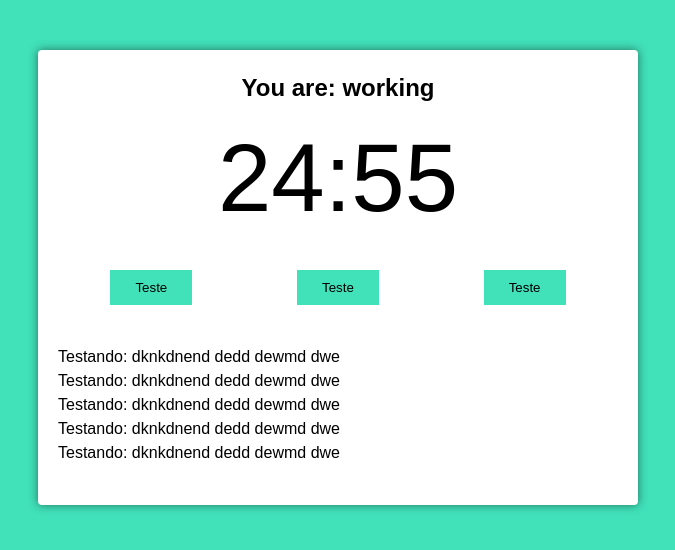
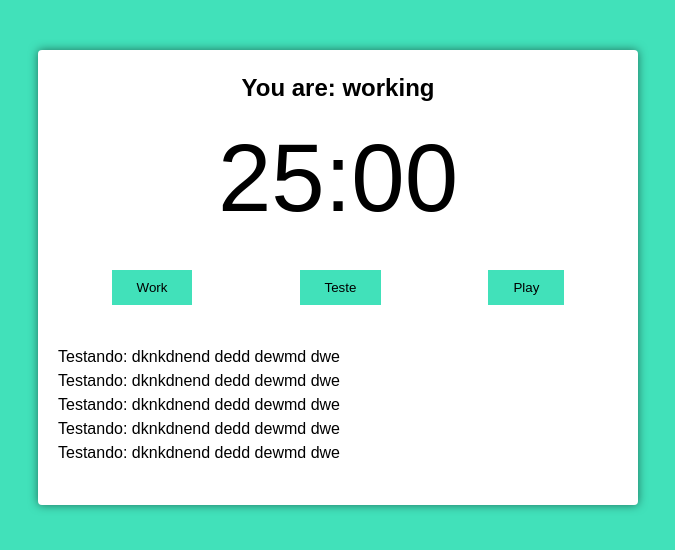
Before and after one commit to IsaiasSantanaDosSantos/Typescript-resct-PomodoroApp, a React (Create React App) app: page / in a window 1280 px wide. Shown: the top 550 px of the page, without its empty margins (302-977 px from the left). Built offline with nearby package versions, Linux system fonts and the light colour scheme.

Commit message:
fix: pomodoro button start

```diff
--- a/src/componets/pomodoro-timer.tsx
+++ b/src/componets/pomodoro-timer.tsx
@@ -1,4 +1,4 @@
-import React from "react";
+import React, { useEffect } from "react";
 import { useInterval } from "../hooks/use-interval";
 import { Button } from "./button";
 import { Timer } from "./timer";
@@ -11,10 +11,24 @@
 }
 export function PomodoroTimer(props: Props): JSX.Element {
   const [mainTime, setMainTime] = React.useState(props.pomodoroTime);
+  const [timeCounting, setTimeCounting] = React.useState(false);
+  const [working, setWorking] = React.useState(false);
 
-  useInterval(() => {
-    setMainTime(mainTime - 1);
-  }, 1000);
+  useEffect(() => {
+    if (working) document.body.classList.add("working");
+  }, [working]);
+
+  useInterval(
+    () => {
+      setMainTime(mainTime - 1);
+    },
+    timeCounting ? 1000 : null
+  );
+
+  const configureWork = () => {
+    setTimeCounting(true);
+    setWorking(true);
+  };
 
   return (
     <div className="pomodoro">
@@ -22,9 +36,12 @@
       <Timer mainTimer={mainTime} />
 
       <div className="controls">
+        <Button text="Work" onClick={() => configureWork()} />
         <Button text="Teste" onClick={() => console.log("Clicou!")} />
-        <Button text="Teste" onClick={() => console.log("Clicou!")} />
-        <Button text="Teste" onClick={() => console.log("Clicou!")} />
+        <Button
+          text={timeCounting ? "Pause" : "Play"}
+          onClick={() => setTimeCounting(!timeCounting)}
+        />
       </div>
 
       <div className="details">
```
